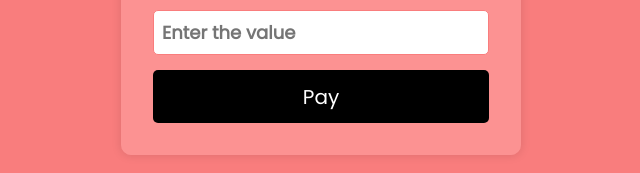
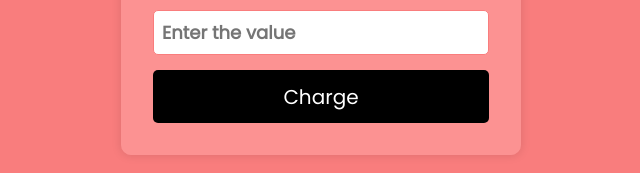
Before and after one commit to wandersonrodriguespro/nfc-transaction, a React (Vite) app: page / in a window 1280 px wide. Shown: the part 355-528 px from the top of the page, without its empty margins (319-959 px from the left). Built offline with nearby package versions, Linux system fonts and the light colour scheme.

Commit message:
change home page button text

```diff
--- a/src/pages/Home/index.jsx
+++ b/src/pages/Home/index.jsx
@@ -19,7 +19,7 @@ function Home() {
       <InputValue type="number" placeholder="Enter the value" value={value} onChange={(e) => setValue(e.target.value)} className="input" />
 
       <button onClick={handleTransaction} className="button">
-        Pay
+        Charge
       </button>
     </Container>
   );
```
